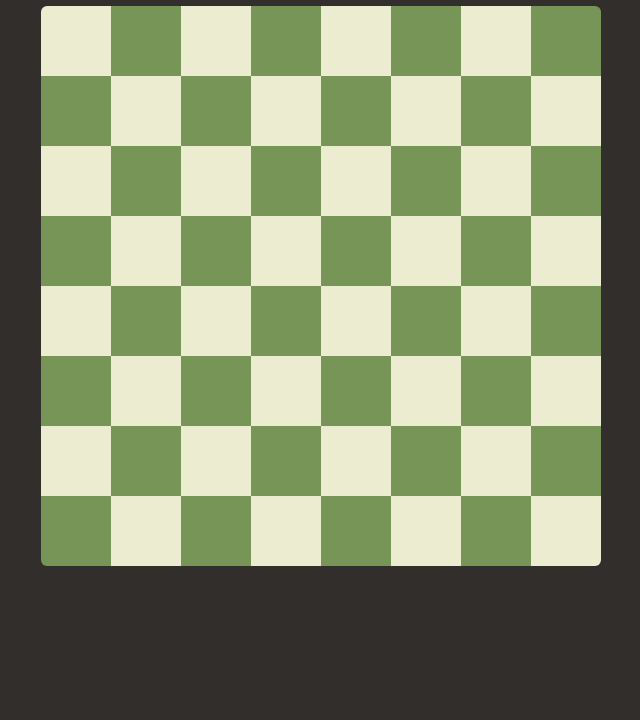
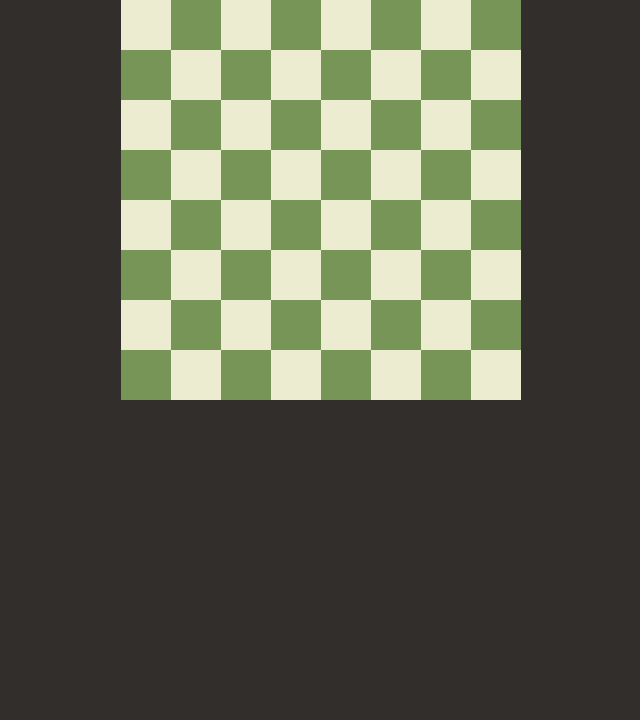
Before and after one commit to stfnboldizsar69/8kiralyno, a plain HTML site: page index.html in a window 1280 px wide. Shown: the part 80-800 px from the top of the page, without its empty margins (319-959 px from the left). Drawn offline with Linux system fonts and the light colour scheme.

Commit message:
dhghfkdf

```diff
--- a/index.html
+++ b/index.html
@@ -6,76 +6,10 @@
     <meta name="viewport" content="width=device-width, initial-scale=1.0">
     <title>Document</title>
     <link rel="stylesheet" href="style.css">
-    <script src="script.js"></script>
-    <header><h1>Nyolckirálynő-probléma</h1></header>
     <script src="script.js" defer></script>
+    <header><h1>Letehető királynők száma: <span id="queens-count">0</span></h1></header>
 </head>
 <body>
-    <div class="grid-container">
-        <div class="grid fehermezo saroktl"></div>
-        <div class="grid feketemezo"></div>
-        <div class="grid fehermezo"></div>
-        <div class="grid feketemezo"></div>
-        <div class="grid fehermezo"></div>
-        <div class="grid feketemezo"></div>
-        <div class="grid fehermezo"></div>
-        <div class="grid feketemezo saroktr"></div>
-        <div class="grid feketemezo"></div>
-        <div class="grid fehermezo"></div>
-        <div class="grid feketemezo"></div>
-        <div class="grid fehermezo"></div>
-        <div class="grid feketemezo"></div>
-        <div class="grid fehermezo"></div>
-        <div class="grid feketemezo"></div>
-        <div class="grid fehermezo"></div>
-        <div class="grid fehermezo"></div>
-        <div class="grid feketemezo"></div>
-        <div class="grid fehermezo"></div>
-        <div class="grid feketemezo"></div>
-        <div class="grid fehermezo"></div>
-        <div class="grid feketemezo"></div>
-        <div class="grid fehermezo"></div>
-        <div class="grid feketemezo"></div>
-        <div class="grid feketemezo"></div>
-        <div class="grid fehermezo"></div>
-        <div class="grid feketemezo"></div>
-        <div class="grid fehermezo"></div>
-        <div class="grid feketemezo"></div>
-        <div class="grid fehermezo"></div>
-        <div class="grid feketemezo"></div>
-        <div class="grid fehermezo"></div>
-        <div class="grid fehermezo"></div>
-        <div class="grid feketemezo"></div>
-        <div class="grid fehermezo"></div>
-        <div class="grid feketemezo"></div>
-        <div class="grid fehermezo"></div>
-        <div class="grid feketemezo"></div>
-        <div class="grid fehermezo"></div>
-        <div class="grid feketemezo"></div>
-        <div class="grid feketemezo"></div>
-        <div class="grid fehermezo"></div>
-        <div class="grid feketemezo"></div>
-        <div class="grid fehermezo"></div>
-        <div class="grid feketemezo"></div>
-        <div class="grid fehermezo"></div>
-        <div class="grid feketemezo"></div>
-        <div class="grid fehermezo"></div>
-        <div class="grid fehermezo"></div>
-        <div class="grid feketemezo"></div>
-        <div class="grid fehermezo"></div>
-        <div class="grid feketemezo"></div>
-        <div class="grid fehermezo"></div>
-        <div class="grid feketemezo"></div>
-        <div class="grid fehermezo"></div>
-        <div class="grid feketemezo"></div>
-        <div class="grid feketemezo sarokdl"></div>
-        <div class="grid fehermezo"></div>
-        <div class="grid feketemezo"></div>
-        <div class="grid fehermezo"></div>
-        <div class="grid feketemezo"></div>
-        <div class="grid fehermezo"></div>
-        <div class="grid feketemezo"></div>
-        <div class="grid fehermezo sarokdr"></div>
-    </div>
+    <div id="gridc"></div>
 </body>
 </html>
--- a/script.js
+++ b/script.js
@@ -1 +1,43 @@
-let kiralynoszam = 8;
+var board = [];
+var rows = 8;
+var columns = 8;
+var queensLeft = 8;
+window.onload = function() {
+    startGame();
+}
+function startGame() {
+    document.getElementById("queens-count").innerText = queensLeft;
+    for (let r = 0; r < rows; r++) {
+        let row = [];
+        for (let c = 0; c < columns; c++) {
+            let tile = document.createElement("div");
+            tile.id = r.toString() + "-" + c.toString();
+            if((r % 2 == 0 && c % 2 == 0) || (r % 2 == 1 && c % 2 == 1)) {
+                tile.classList.add("lightTile");
+            }
+            if((r % 2 == 0 && c % 2 == 1) || (r % 2 == 1 && c % 2 == 0)) {
+                tile.classList.add("darkTile");
+            }
+            tile.addEventListener("click", clickTile);
+            document.getElementById("gridc").append(tile);
+            row.push(tile);
+        }
+        board.push(row);
+    }
+}
+function clickTile() {
+    let tile = this;
+    if(tile.innerText == "" && queensLeft>0) {
+        tile.innerText = "♛";
+        queensLeft--;
+        document.getElementById("queens-count").innerText = queensLeft;
+    }
+    else if(tile.innerText == "♛") {
+        tile.innerText = "";
+        queensLeft++;
+        document.getElementById("queens-count").innerText = queensLeft;
+    }
+    if(queensLeft == 0) {
+        alert("Több királynőt már nem tudsz letenni");
+    }
+}
--- a/style.css
+++ b/style.css
@@ -1,33 +1,31 @@
 html {
+    font-family: Arial, Helvetica, sans-serif;
+    font-weight: bold;
+    text-align: center;
+    color: whitesmoke;
     background-color: rgb(49, 46, 43);
 }
-h1  {
-    text-align: center;
-    font-family:Georgia, 'Times New Roman', Times, serif;
-    color: rgb(235, 236, 208);
+#gridc {
+    width: 400px;
+    height: 400px;
+
+    margin: 0 auto;
+    display: flex;
+    flex-wrap: wrap;
 }
-.grid-container{
+#gridc div {
+    width: 50px;
+    height: 50px;
+
+    color: rgb(49, 46, 43);
+    font-size: 30px;
+    display: flex;
     justify-content: center;
-    display: grid;
-    grid-template-rows: repeat(8, 70px);
-    grid-template-columns: repeat(8, 70px);
+    align-items: center;
 }
-.grid.fehermezo{
+.lightTile {
     background-color: rgb(235, 236, 208);
 }
-.grid.feketemezo{
+.darkTile {
     background-color: rgb(119, 149, 86);
 }
-.grid.fehermezo.saroktl{
-    border-top-left-radius: 6px;
-}
-.grid.feketemezo.saroktr{
-    border-top-right-radius: 6px;
-}
-.grid.feketemezo.sarokdl{
-    border-bottom-left-radius: 6px;
-}
-.grid.fehermezo.sarokdr{
-    border-bottom-right-radius: 6px;
-
-}
```
Also changed, not shown: queen.png (deleted).
